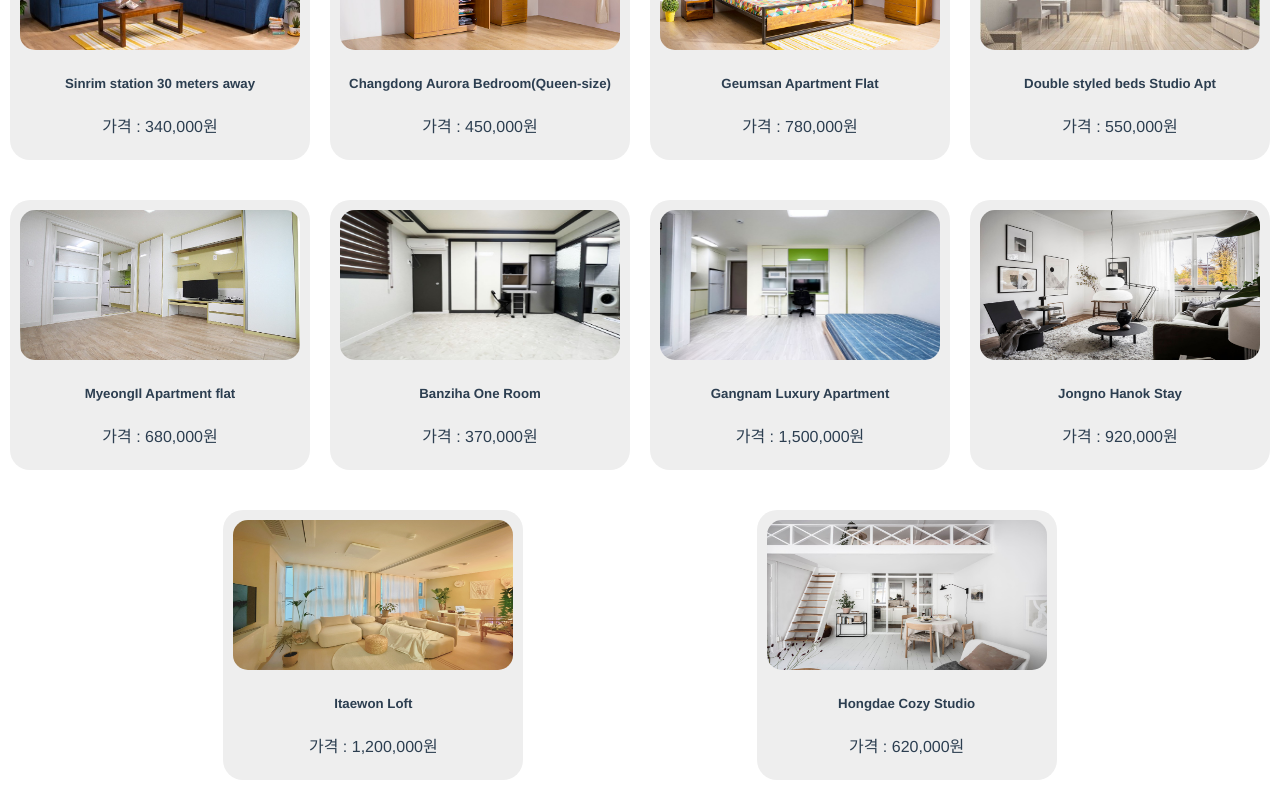
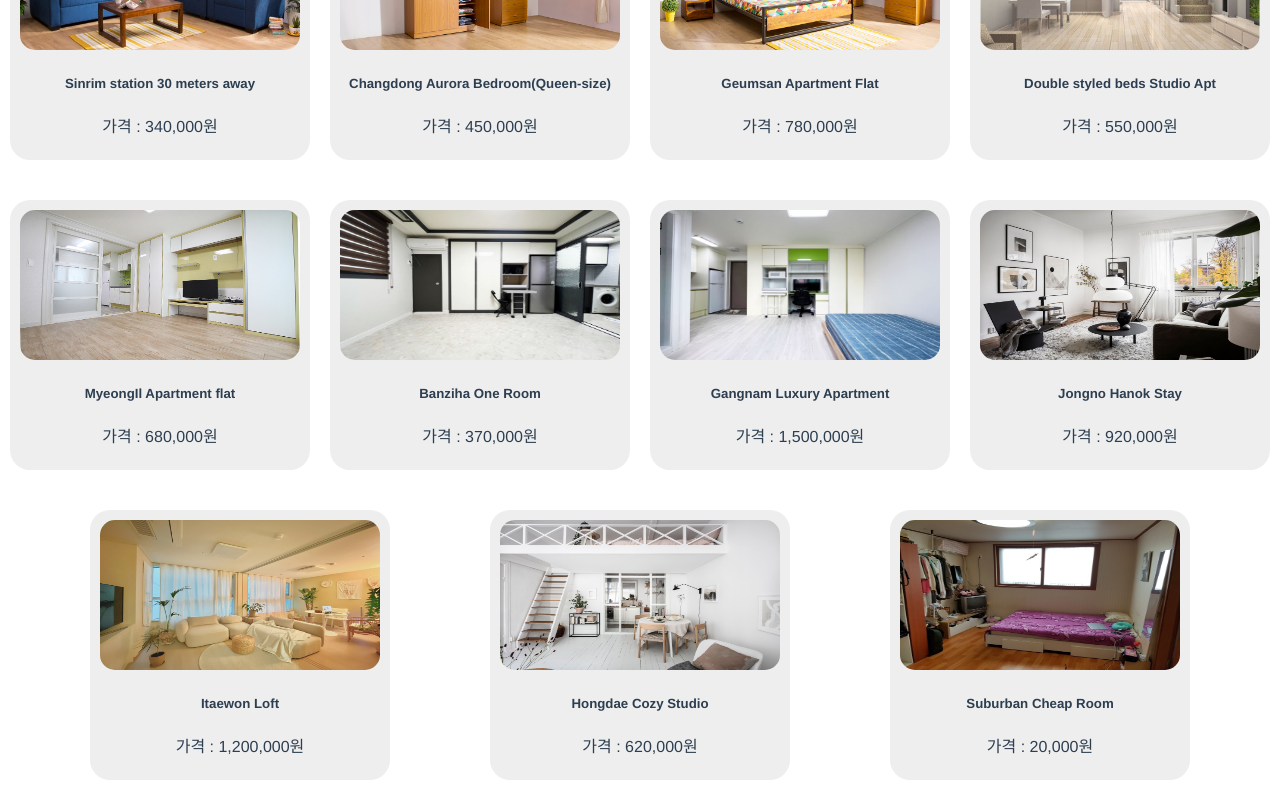
Before and after one commit to TaeWoongYoun/vuedongsan, a Vue app: page / in a window 1280 px wide. Shown: the part 260-1060 px from the top of the page. Built offline with nearby package versions, Linux system fonts and the light colour scheme.

Commit message:
test : Add data

```diff
--- a/src/data/post.js
+++ b/src/data/post.js
@@ -68,5 +68,13 @@ export default [
         image: require('@/assets/room9.jpg'),
         content: "홍대역 근처 조용한 스튜디오, 감각적인 인테리어",
         price: "620,000"
+    },
+    {
+        id: 10,
+        title: "Suburban Cheap Room",
+        image: require('@/assets/room10.jpg'),
+        content: "교외에 위치한 저렴한 방입니다. 청소가 잘 안 되어 있고 곰팡이가 약간 보입니다.",
+        price: "20,000"
     }
+
 ];
```
